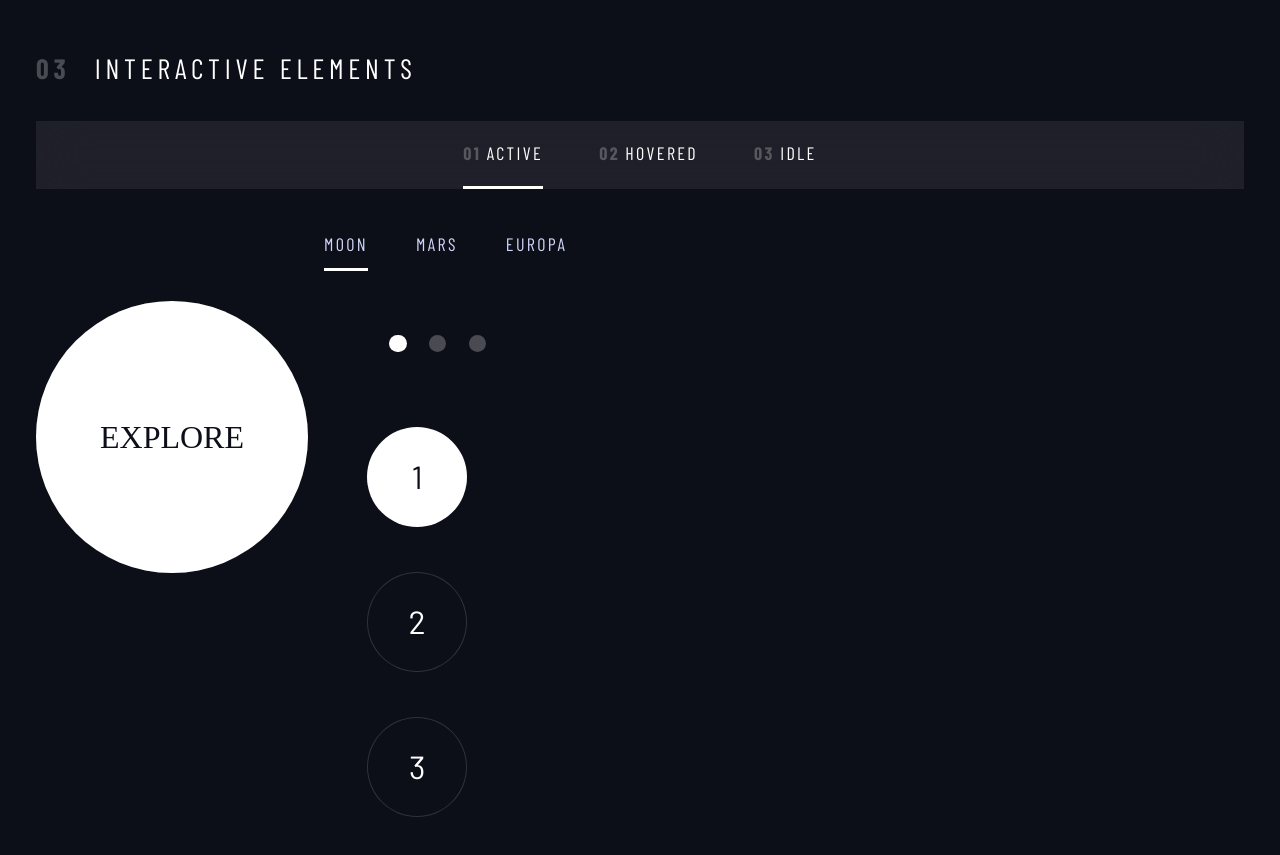
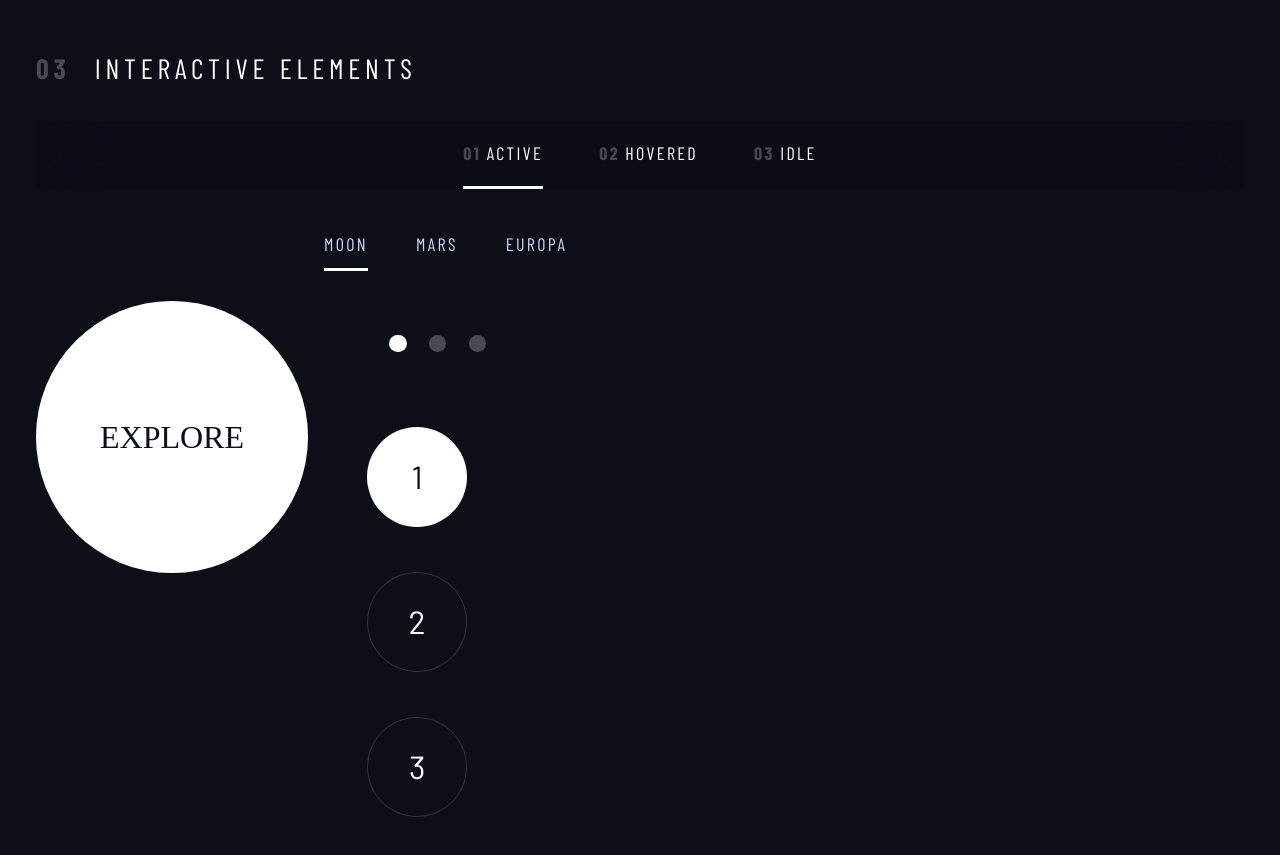
Before and after one commit to recklessbud/space-crew, a plain HTML site: page htmls/index.html in a window 1280 px wide. Shown: the part 1040-1895 px from the top of the page. Drawn offline with nearby package versions, Linux system fonts and the light colour scheme; files whose address does not match are found by name; a web font is replaced by a local one.

Commit message:
second commit

```diff
--- a/css/style.css
+++ b/css/style.css
@@ -344,7 +344,7 @@
           margin: 0;
           --underline-space: 1.2rem;
                 background-color: hsl( var(--cl-white)/ 0.08);
-                backdrop-filter: blur(1.6rem);
+                backdrop-filter: blur(1.8rem);
                 /* background-color: aqua; */
           }
 
@@ -375,12 +375,12 @@
            }
 
 
-            /* @supports (backdrop-filter: blur(1rem)){
+            @supports (backdrop-filter: blur(1rem)){
                   .first-nav{
-                    background-color: hsl( var(--cl-dark) / 0..05 );
-                      backdrop-filter: blur(1.5rem);
+                    background-color: hsl( var(--cl-dark) / 0.05 );
+                      backdrop-filter: blur(1.8rem);
                   }
-            } */
+            }
 
 
     @media (max-width: 35rem) {
```
